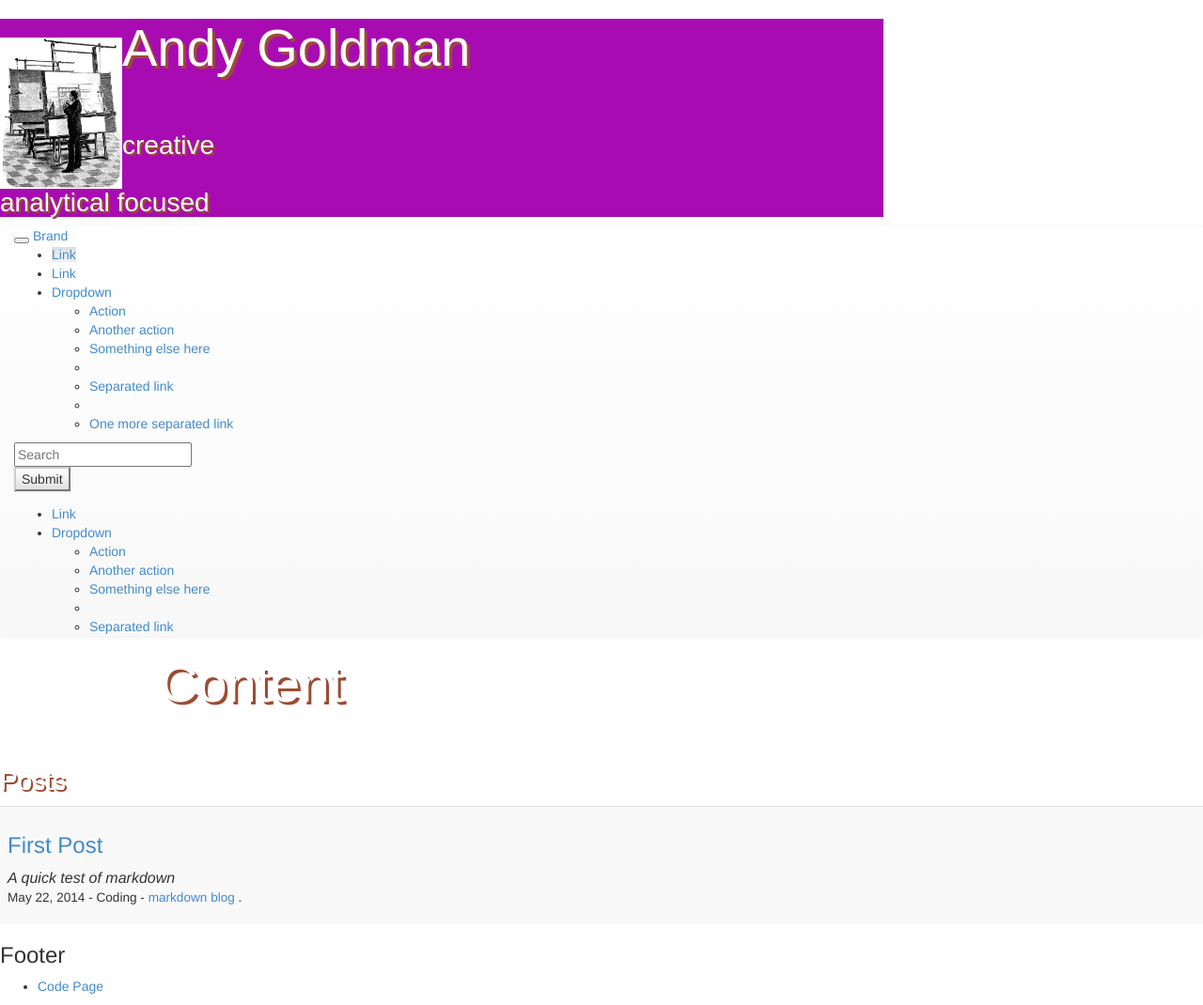
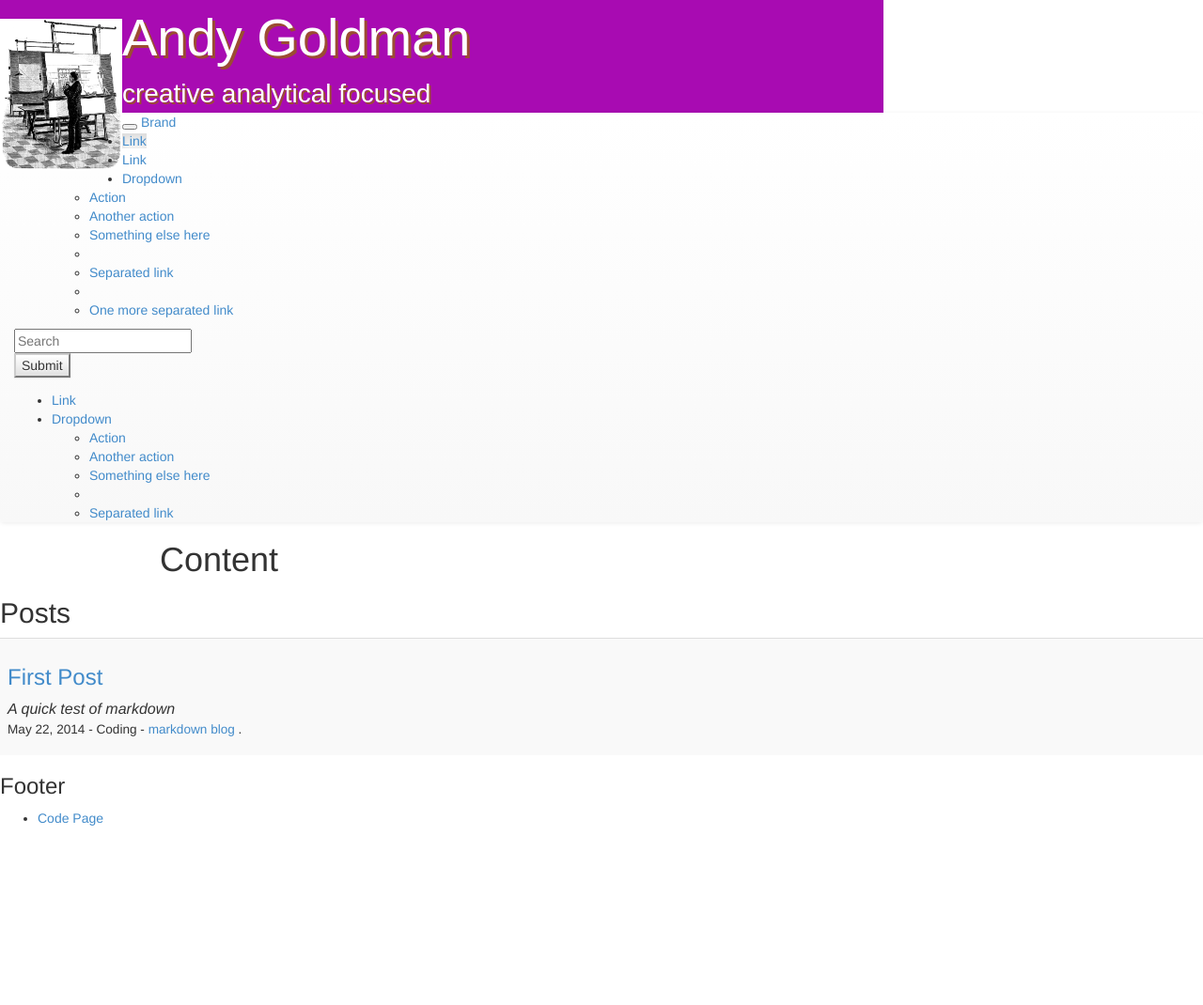
Before and after one commit to AndyGoldman/AndyGoldman2.github.io, a Jekyll site: the page built from index.html, in a window 1280 px wide. Shown: the whole page at 94% size. Built offline with Jekyll 4.4.1, drawn with Linux system fonts in a browser that asks for light colours; nearby versions of some CDN libraries; after the commit the page ends 900 px from its top, so only the background shows below that.

Commit message:
updated header elements in default.html

```diff
--- a/_includes/header.html
+++ b/_includes/header.html
@@ -3,7 +3,7 @@
 		<a href="index.html">
 			<img src="public/485px-Architect.png" alt="Architect" class="profile-photo">
 		</a>
-		<h1> Andy Goldman </h1>
-		<h2>creative analytical focused </h2>
-	</div>
+		<span class="header1"> Andy Goldman </span>
+		<span class="header2"> creative analytical focused </h2>
+	</span>
 </header>
--- a/css/main.css
+++ b/css/main.css
@@ -11,7 +11,7 @@
   padding: 20px 0 0 0;
 }
 
-h1 {
+.header1 {
 	width: 100%;
 	height: 100px;
 	font-family: sans-serif;
@@ -20,7 +20,9 @@ h1 {
 	text-shadow: 3px 3px rgb(155,76,50);
 }
 
-h2 {
+.header2 {
+	display: block;
+	float:right
 	width: 25%;
 	font-family: sans-serif;
 	font-size: 2em;
```
